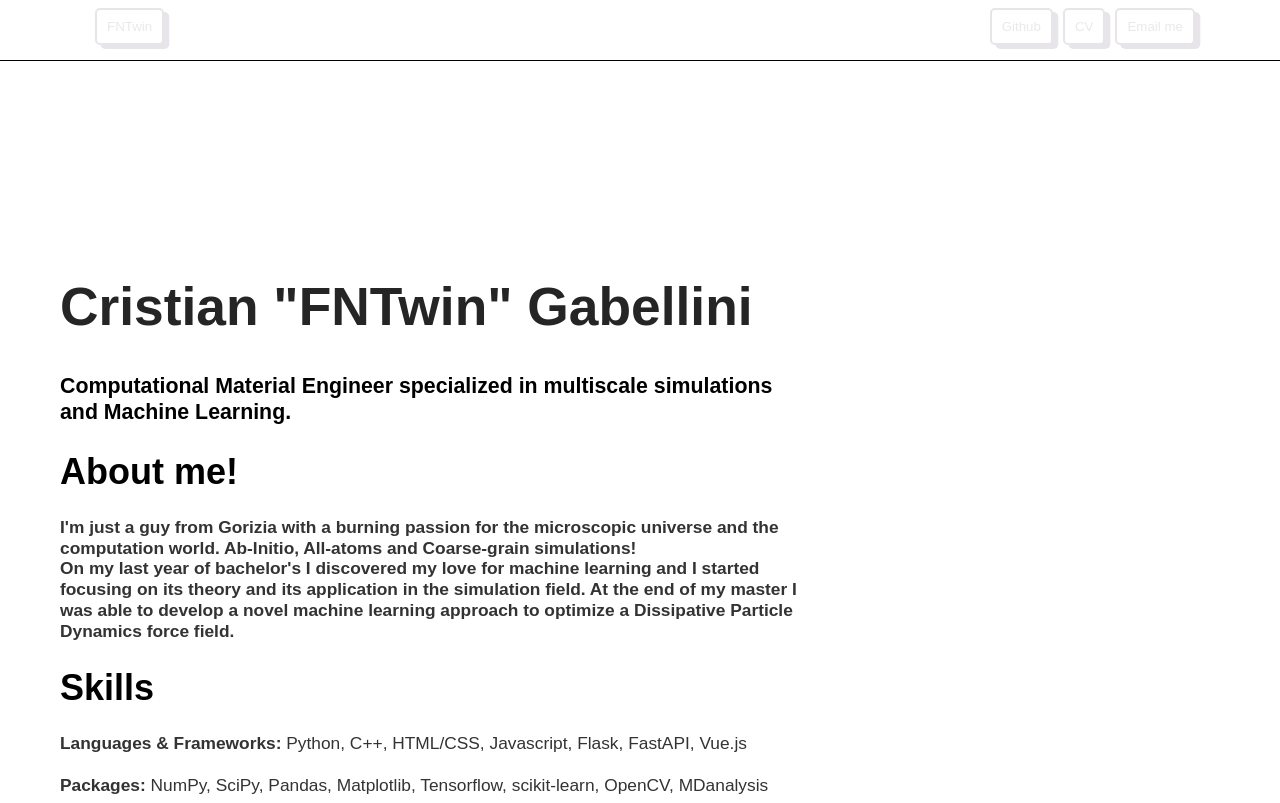
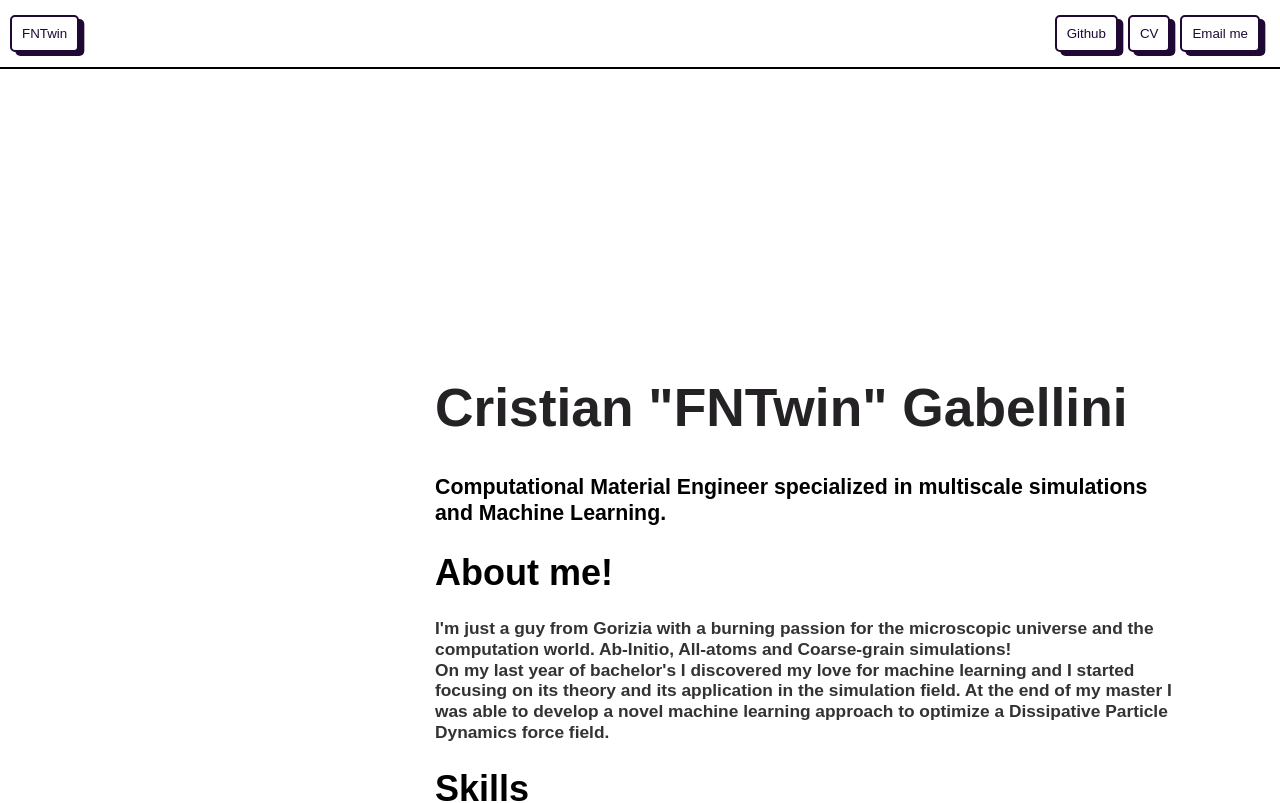
Before and after one commit to FNTwin/FrontEndVue, a Vue app: page / in a window 1280 px wide. Shown: the top 803 px of the page. Built offline with nearby package versions, Linux system fonts and the light colour scheme.

Commit message:
darkmode test

```diff
--- a/src/App.vue
+++ b/src/App.vue
@@ -1,6 +1,6 @@
 <template>
-  <div id="app">
-    <navigation/>
+  <div id="app" :style="color_main">
+    <navigation @toggle-dark="toggleDarkMode"/>
     <div class="prima">
       <bio/>
     </div>
@@ -18,10 +18,31 @@ import projects from "@/components/projects";
 
 export default {
   name: 'App',
+  data(){
+    return{
+      isDarkMode: false
+    }
+  },
   components: {
     navigation,
     bio,
     projects
+  },
+  methods: {
+    toggleDarkMode(){
+      this.isDarkMode = !this.isDarkMode
+    }
+  },
+  computed:{
+    color_main(){
+      if (this.isDarkMode){
+        return {
+          "background": "#332A35"
+        };
+      } else{
+        return {}
+      }
+    }
   }
 }
 </script>
@@ -32,8 +53,9 @@ export default {
   -webkit-font-smoothing: antialiased;
   -moz-osx-font-smoothing: grayscale;
   text-align: left;
-  color: #262525;
+  color: #252225;
   margin-top: 60px;
+  background: white;
 }
 
 .prima{
--- a/src/components/bio.vue
+++ b/src/components/bio.vue
@@ -1,6 +1,6 @@
 <template>
   <div class="d-flex align-items-center" id="main">
-    <div container landing>
+    <div class="container landing">
       <div class="landing_bio">
         <div class="titolo">
           <h1>Cristian "FNTwin" Gabellini</h1>
--- a/src/components/navigation.vue
+++ b/src/components/navigation.vue
@@ -1,18 +1,20 @@
 <template>
-  <div class="container_navbar" id ="navigation">
-    <nav class="navbar navbar-expand-lg fixed-top primary-nav container">
-      <a aria-current="page" class="btn btn-layered offset square" role="button" href="/" style="text-decoration:none;">FNTwin</a>
-      <button class="navbar-toggler" type="button" data-toggle="collapse" data-target="#navbar" aria-controls="navbar" aria-expanded="false" aria-label="Toggle navigation">
+  <div class="container_navbar" id ="navigation" >
+    <nav class="navbar navbar-expand-lg fixed-top primary-nav container" :style="color_nav">
+      <button class="btn btn-layered offset square" @click="dark" :style="color">FNTwin</button>
+      <!--<a aria-current="page" class="btn btn-layered offset square" role="button" href="/" style="text-decoration:none;">FNTwin</a>-->
+      <!--<button class="navbar-toggler" type="button" data-toggle="collapse" data-target="#navbar" aria-controls="navbar" aria-expanded="false" aria-label="Toggle navigation">
         <svg aria-hidden="true" focusable="false" data-prefix="fas" data-icon="bars" class="svg-inline--fa fa-bars fa-w-14 " role="img" xmlns="http://www.w3.org/2000/svg" viewBox="0 0 448 512"><path fill="currentColor" d="M16 132h416c8.837 0 16-7.163 16-16V76c0-8.837-7.163-16-16-16H16C7.163 60 0 67.163 0 76v40c0 8.837 7.163 16 16 16zm0 160h416c8.837 0 16-7.163 16-16v-40c0-8.837-7.163-16-16-16H16c-8.837 0-16 7.163-16 16v40c0 8.837 7.163 16 16 16zm0 160h416c8.837 0 16-7.163 16-16v-40c0-8.837-7.163-16-16-16H16c-8.837 0-16 7.163-16 16v40c0 8.837 7.163 16 16 16z"></path>
         </svg>
-      </button>
+      </button>-->
       <div class="collapse navbar-collapse" id="navbar">
         <div class="navbar-nav align-items-center ml-auto">
-          <a class="btn btn-layered offset square" role="button" href="https://github.com/FNTwin" style="text-decoration:none;" target="__blank" >Github</a>
+          <a class="btn btn-layered offset square" role="button" href="https://github.com/FNTwin" style="text-decoration:none;" target="__blank"  :style="color">Github</a>
         </div>
-        <a :href="`${publicPath}CG_Resume.pdf`" class="btn btn-layered offset square" role="button" aria-pressed="true" style="text-decoration:none;" download>CV</a>
-        <a href="mailto:cris.gabellini@gmail.com" class="btn btn-layered offset square" role="button" aria-pressed="true" style="text-decoration:none;">Email me</a>
+        <a :href="`${publicPath}CG_Resume.pdf`" class="btn btn-layered offset square" role="button" aria-pressed="true" style="text-decoration:none;"  :style="color" download>CV</a>
+        <a href="mailto:cris.gabellini@gmail.com" class="btn btn-layered offset square" role="button" aria-pressed="true" style="text-decoration:none;"  :style="color">Email me</a>
       </div>
+
     </nav>
   </div>
 </template>
@@ -22,7 +24,44 @@
 
 export default {
   name: 'navigation_bar',
-  data: () => ({ publicPath: process.env.BASE_URL })
+  data(){
+    return{
+      publicPath: process.env.BASE_URL,
+      darkMode : false
+    }
+  },
+  computed:{
+    color(){
+      if (this.darkMode){
+        return {"color": "#8F3E8F!important",
+                "background": "#201F20"
+        };
+      } else{
+        return {}
+      }
+    },
+    color_nav(){
+      if (this.darkMode){
+        return {
+          "background": "#332A35"
+
+        };
+      } else{
+        return {}
+      }
+    }
+  },
+  watch:{
+    darkMode (){
+
+    }
+  },
+  methods:{
+    dark(){
+      this.darkMode = !this.darkMode;
+      this.$emit("toggle-dark");
+    }
+  }
 }
 
 
@@ -31,13 +70,15 @@ export default {
 <!-- Add "scoped" attribute to limit CSS to this component only -->
 <style scoped>
 
-
 .container {
-  width: 100%;
-  padding-right: 15px;
-  padding-left: 15px;
+  max-width: 100%;
+  border-bottom: 2px solid black;
+  background:white;
+  padding-right: 20px;
+  padding-left: 10px;
   margin-right: auto;
   margin-left: auto;
+  height: 4.3rem;
 }
 
 .fixed-top {
@@ -45,13 +86,19 @@ export default {
   right: 0;
   left: 0;
   z-index: 1030;
+
 }
+
 
 .navbar-expand-lg .navbar-collapse {
   display: flex!important;
   flex-basis: auto;
   position: sticky;
 }
+
+
+
+
 .collapse:not(.show) {
   display: none;
 }
@@ -61,12 +108,6 @@ export default {
   align-items: center;
 }
 
-#navigation {
-  border-bottom: 1px solid #000;
-  background-color: #fff;
-  z-index: 700;
-  position: sticky;
-}
 .fixed-bottom, .fixed-top {
   position: fixed;
   right: 0;
@@ -82,6 +123,7 @@ export default {
 
 div {
   display: block;
+
 }
 
 .primary-nav {
@@ -90,11 +132,12 @@ div {
 }
 
 .square {
-  opacity: 0.1;
+  opacity: 1;
   border-radius: 5px!important;
 }
 .square:hover{
-  opacity: 1;
+  transition: 0.2s;
+  opacity: 0.3;
 }
 .offset {
   box-shadow: 0.4em 0.3em 0 0 #1F0934;
@@ -109,7 +152,7 @@ div {
   padding: 10px 10px;
   transition: .1s ease-out;
   -webkit-transition: .1s ease-out;
-  color: #1F0934;
+  color: #1F0934!important;
 }
 .btn {
   display: inline-block;
@@ -143,4 +186,5 @@ a:-webkit-any-link {
   text-decoration: underline;
 }
 
+
 </style>
```
